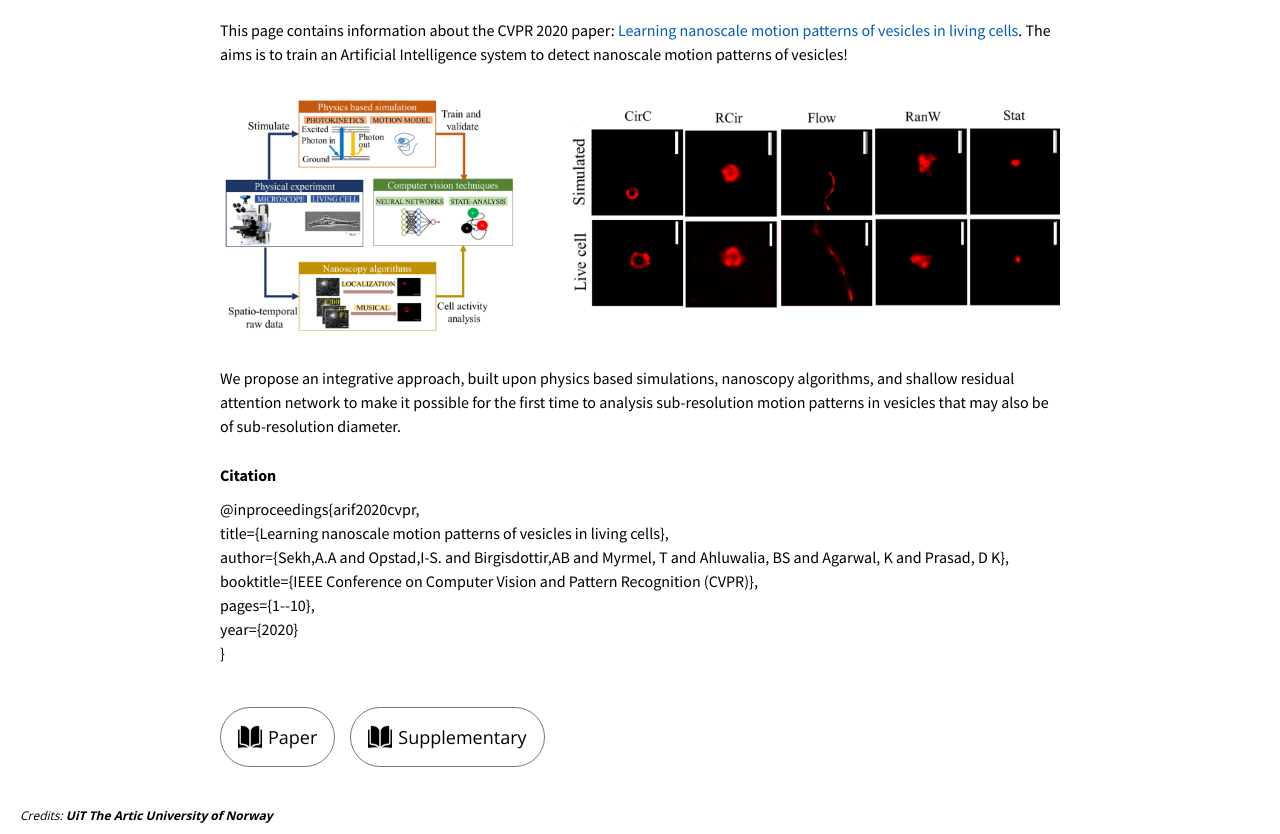
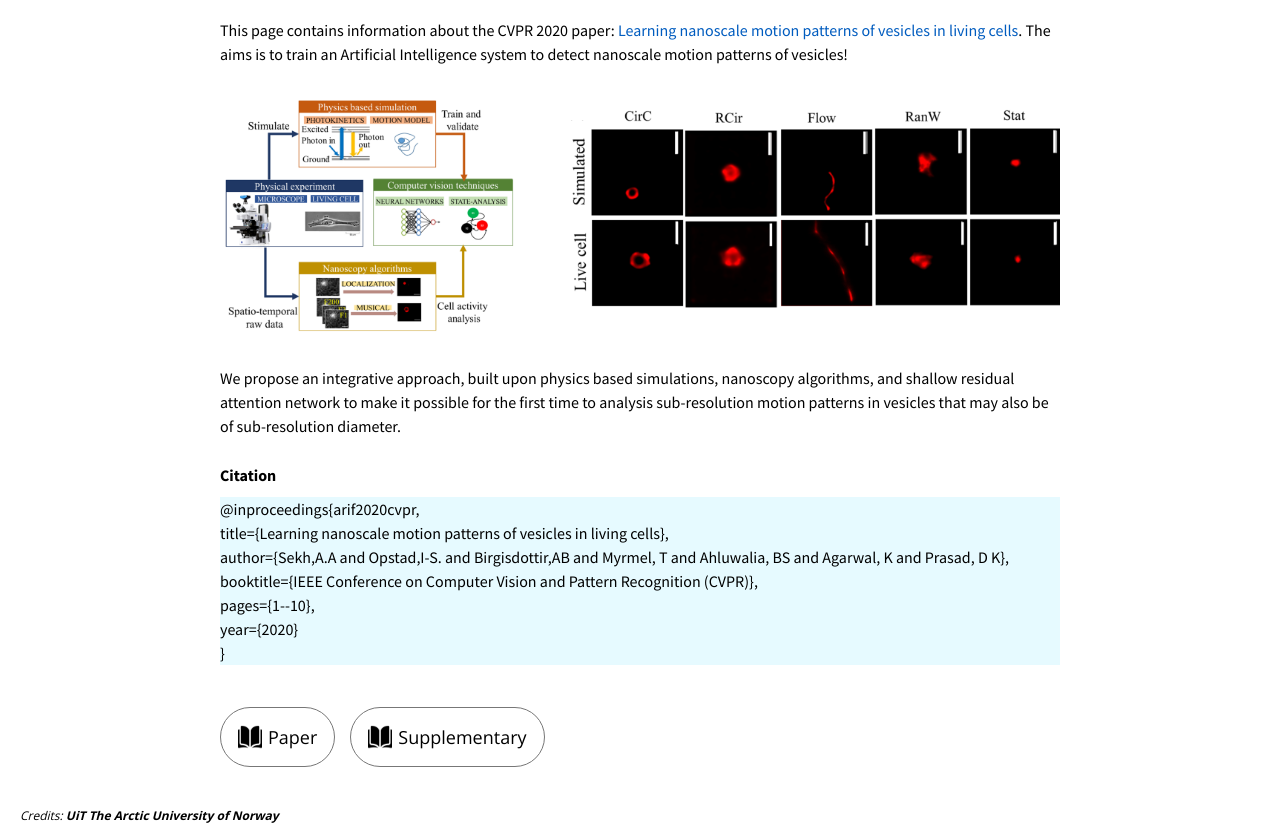
Before and after one commit to nanoscalemotion/nanoscalemotion.github.io, a plain HTML site: page index.html in a window 1280 px wide. Shown: the part 73-907 px from the top of the page. Drawn offline with nearby package versions, Linux system fonts and the light colour scheme.

Commit message:
Update index.html

```diff
--- a/index.html
+++ b/index.html
@@ -42,7 +42,7 @@ of sub-resolution diameter.
             </p>
             <p class="text">
               <b>Citation</b> <br />
-              <div background-color: lightblue>
+              <div style="background-color:#e6faff">
               @inproceedings{arif2020cvpr,<br />
               title={Learning nanoscale motion patterns of vesicles in living cells},<br />
               author={Sekh,A.A and  Opstad,I-S. and Birgisdottir,AB and Myrmel, T and Ahluwalia, BS and Agarwal, K and Prasad, D K},<br />
@@ -75,7 +75,7 @@ of sub-resolution diameter.
         <div class="flex-row">
           <div class="flex-item flex-item-stretch flex-column">
             <p class="text text-small text-italic">
-              Credits: <span class="highlight-text">UiT The Artic University of Norway</span> </p>
+              Credits: <span class="highlight-text">UiT The Arctic University of Norway</span> </p>
           </div>
         </div>
         <!--End Credits-->
```
